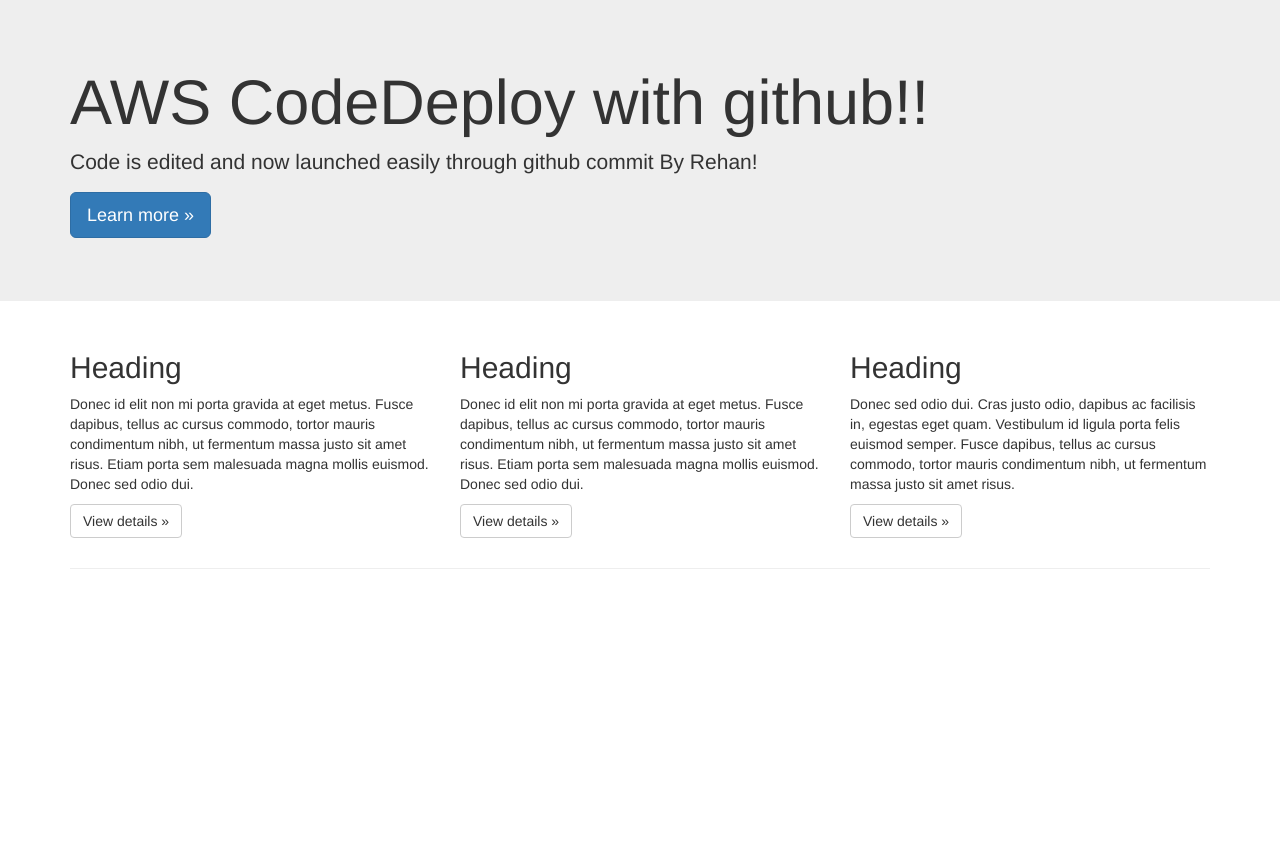
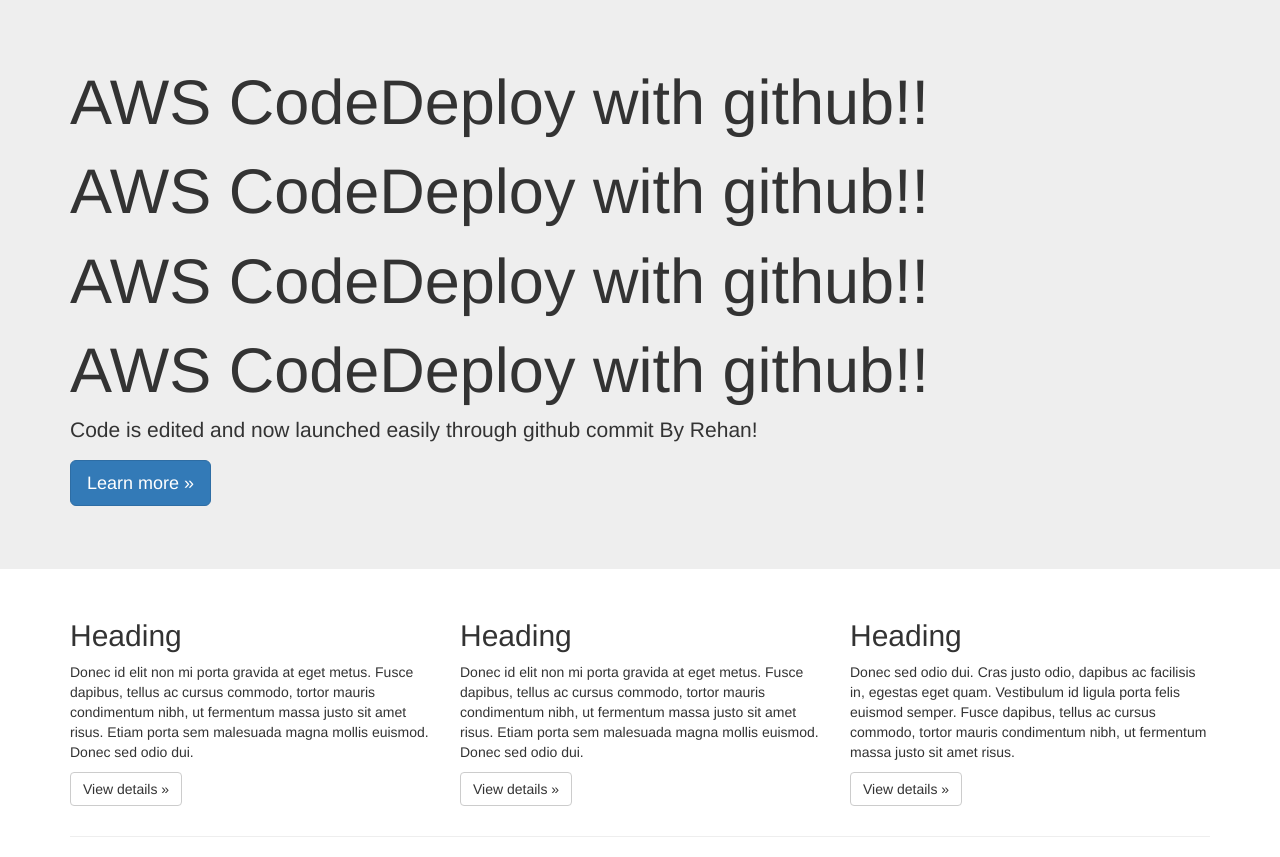
Before and after one commit to Rehans2000/CodeDelploy, a plain HTML site: page index.html in a window 1280 px wide. Before the commit the page ends 800 px from the top, so only its background shows below. Drawn offline with nearby package versions, Linux system fonts and the light colour scheme.

Commit message:
edit index.html

```diff
--- a/index.html
+++ b/index.html
@@ -13,6 +13,9 @@
     <!-- Main jumbotron for a primary marketing message or call to action -->
     <div class="jumbotron">
       <div class="container">
+        <h1>AWS CodeDeploy with github!!</h1>
+        <h1>AWS CodeDeploy with github!!</h1>
+        <h1>AWS CodeDeploy with github!!</h1>
         <h1>AWS CodeDeploy with github!!</h1>
         <p>Code is edited and now launched easily through github commit By Rehan!</p>
         <p><a class="btn btn-primary btn-lg" href="#" role="button">Learn more &raquo;</a></p>
```
